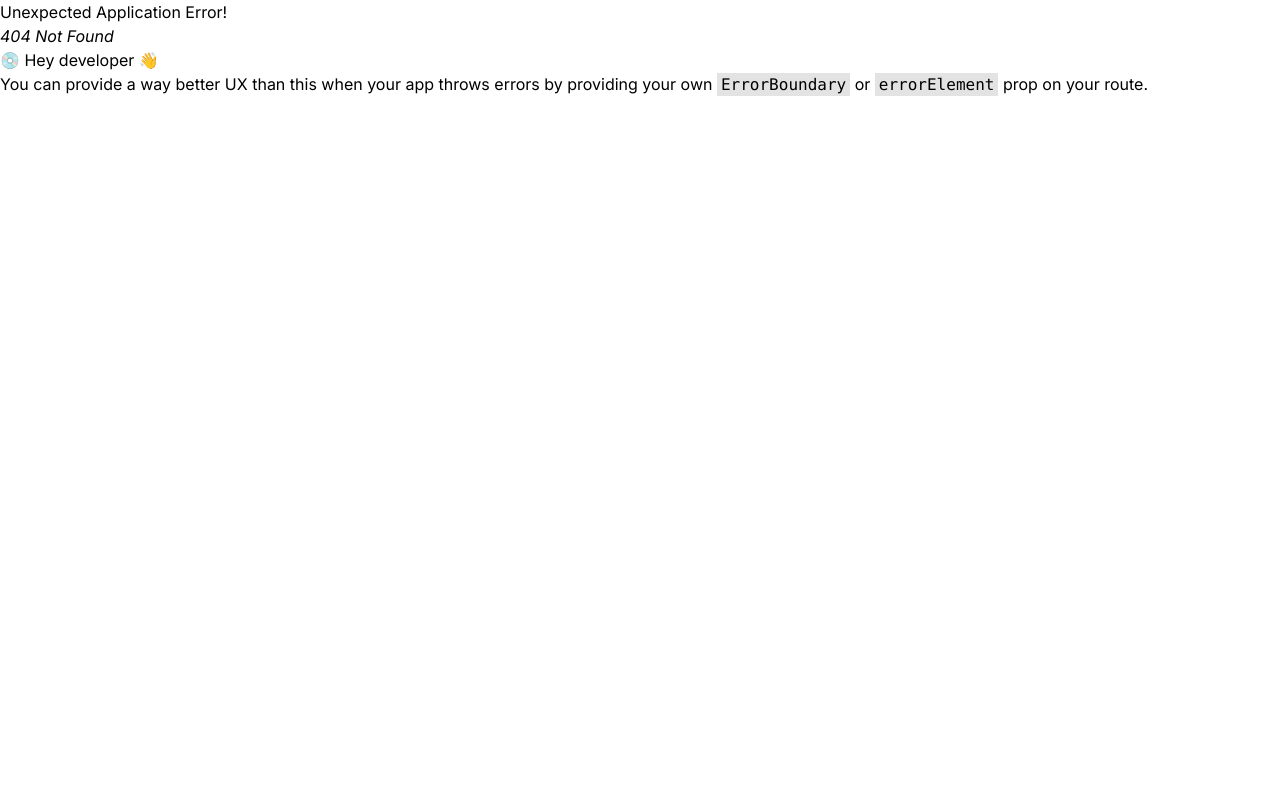
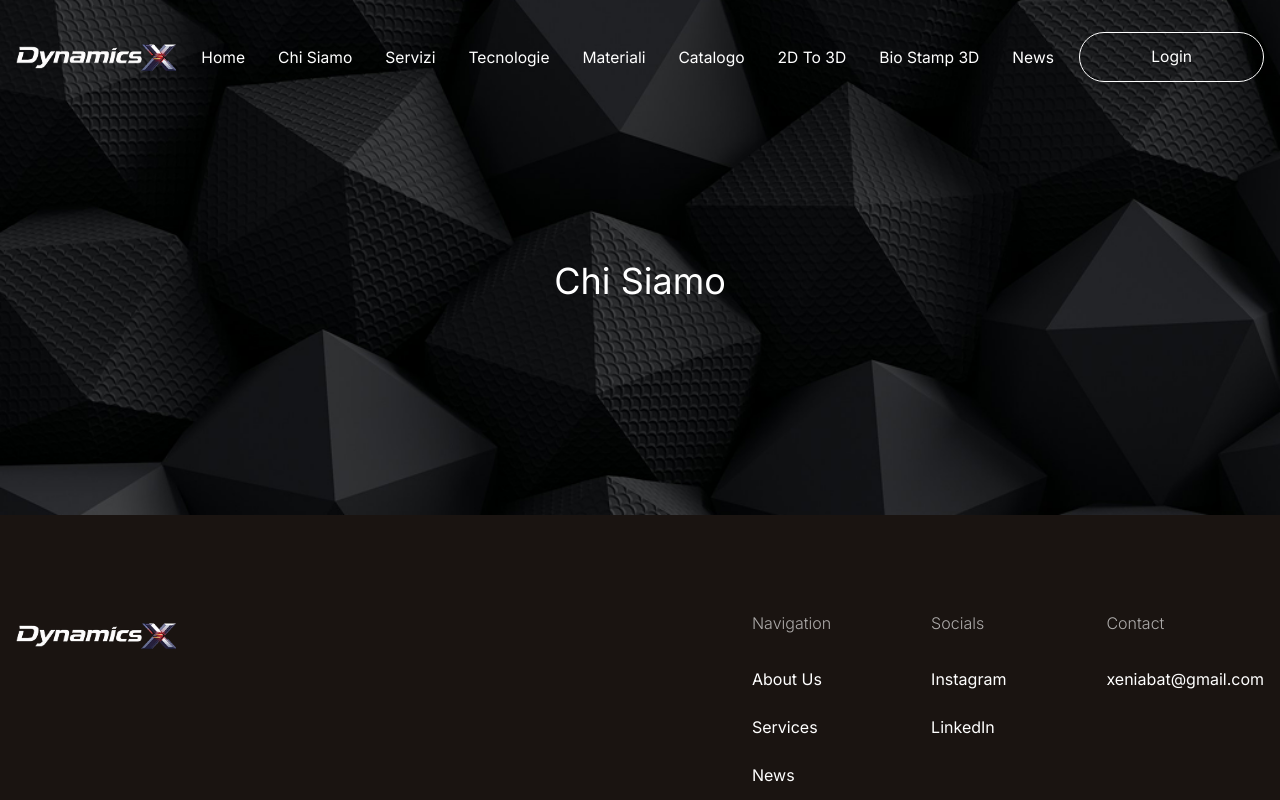
Before and after one commit to alimuzzaman-zamaddar/dynamic-x-project, a React (Vite) app: page /chi-siamo in a window 1280 px wide. Before the commit this address had no page. Shown: the top 800 px of the page. Built offline with nearby package versions, Linux system fonts and the light colour scheme.

Commit message:
feat:create chi siamo page

```diff
--- a/src/components/PagesComponent/Catalog/Portata.jsx
+++ b/src/components/PagesComponent/Catalog/Portata.jsx
@@ -3,7 +3,7 @@ import Container from '../../../shared/Container'
 
 const Portata = () => {
   return (
-    <section className='lg:py-18 py-8'>
+    <section className='lg:pt-18 pt-8'>
       <Container>
         <h2 className="section-title mb-3">
           Il Futuro è a Portata di Clic.
--- /dev/null
+++ b/src/pages/ChiSiamo.jsx
@@ -0,0 +1,13 @@
+import React from 'react'
+import Chisiamobanner from "../assets/img/bg/siamobanner.png"
+import NewBanner from '../components/CommonComponents/NewBanner'
+
+const ChiSiamo = () => {
+  return (
+    <>
+      <NewBanner image={Chisiamobanner} showButton={false} title={"Chi Siamo"} />
+    </>
+  )
+}
+
+export default ChiSiamo
--- a/src/router/router.jsx
+++ b/src/router/router.jsx
@@ -21,6 +21,7 @@ import Veterinary from "../pages/Veterinary";
 import Vetemarysupports from "../pages/Vetemarysupports";
 import Prototyping from "../pages/Prototyping";
 import Catalog from "../pages/Catalog";
+import ChiSiamo from "../pages/ChiSiamo";
 
 
 const router = createBrowserRouter([
@@ -111,6 +112,10 @@ const router = createBrowserRouter([
         element: <Catalog />,
       },
       {
+        path: "/chi-siamo",
+        element: <ChiSiamo />,
+      },
+      {
         path: "/technology-details/:title",
         element: <TechnologyDetailsPage />,
       },
--- a/src/shared/Navbar.jsx
+++ b/src/shared/Navbar.jsx
@@ -10,7 +10,7 @@ const navMenu = [
   },
   {
     label: "Chi Siamo",
-    path: "/",
+    path: "/chi-siamo",
   },
   {
     label: "Servizi",
@@ -83,22 +83,23 @@ const Navbar = () => {
     };
   }, []);
   const isHome = pathName === "/";
-  const isFashion = pathName === "/footwear";
-  const isIndustrial = pathName === "/industrial";
-  const isMedicale = pathName === "/medicale-lab";
-  const isJwellery = pathName === "/jwellery";
   const isDrone = pathName === "/drone";
   const isVintage = pathName === "/vintage";
+  const isCatalog = pathName === "/catalog";
+  const isFashion = pathName === "/footwear";
+  const isJwellery = pathName === "/jwellery";
+  const isChiSiamo = pathName === "/chi-siamo";
+  const isIndustrial = pathName === "/industrial";
+  const isVeterinary = pathName === "/veterinary";
+  const isMedicale = pathName === "/medicale-lab";
   const isArchitettura = pathName === "/architettura";
-  const isVeterinary = pathName === "/veterinary";
-  const isCatalog = pathName === "/catalog";
 
   return (
     <nav
       className={`fixed ease-in-out duration-500 transition-all lg:px-0 px-4 top-0 left-0 w-full z-50
   ${pathName.includes("/technology-details")
           ? "bg-transparent"
-          : isHome || isFashion || isIndustrial || isMedicale || isJwellery || isArchitettura || isVintage || isDrone || isVeterinary || isCatalog
+        : isHome || isFashion || isIndustrial || isMedicale || isJwellery || isArchitettura || isVintage || isDrone || isVeterinary || isCatalog || isChiSiamo
             ? scrollY < 200
               ? "bg-transparent"
               : "bg-black"
```
Also changed, not shown: src/assets/img/bg/siamobanner.png (added).
